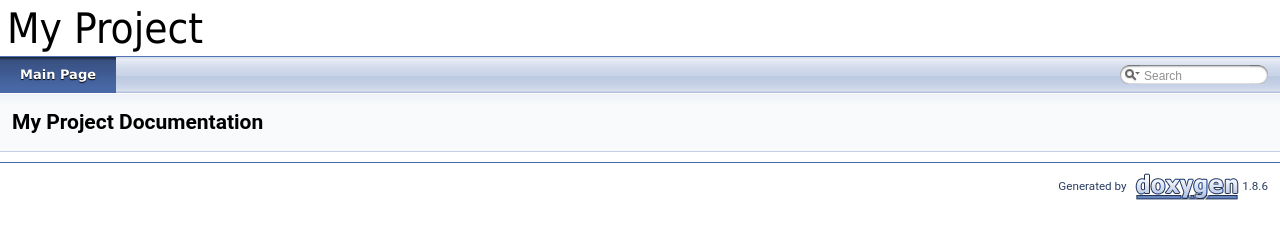
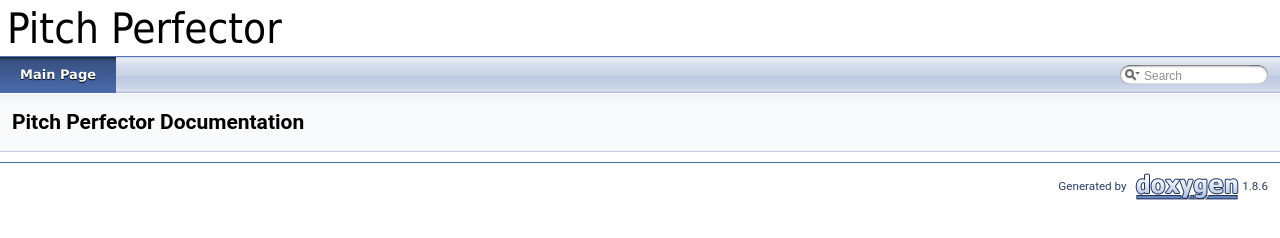
Before and after one commit to a2198699s/pitch-perfector, a plain HTML site: page html/index.html in a window 1280 px wide. Drawn offline with Linux system fonts and the light colour scheme.

Commit message:
Deploy code docs to GitHub Pages Travis build: 39
Commit: 3edabc603a9fd3fdddf149bf90ff8800264c1ab1

```diff
--- a/html/index.html
+++ b/html/index.html
@@ -4,7 +4,7 @@
 <meta http-equiv="Content-Type" content="text/xhtml;charset=UTF-8"/>
 <meta http-equiv="X-UA-Compatible" content="IE=9"/>
 <meta name="generator" content="Doxygen 1.8.6"/>
-<title>My Project: Main Page</title>
+<title>Pitch Perfector: Main Page</title>
 <link href="tabs.css" rel="stylesheet" type="text/css"/>
 <script type="text/javascript" src="jquery.js"></script>
 <script type="text/javascript" src="dynsections.js"></script>
@@ -22,7 +22,7 @@
  <tbody>
  <tr style="height: 56px;">
   <td style="padding-left: 0.5em;">
-   <div id="projectname">My Project
+   <div id="projectname">Pitch Perfector
    </div>
   </td>
  </tr>
@@ -72,7 +72,7 @@ var searchBox = new SearchBox("searchBox", "search",false,'Search');
 
 <div class="header">
   <div class="headertitle">
-<div class="title">My Project Documentation</div>  </div>
+<div class="title">Pitch Perfector Documentation</div>  </div>
 </div><!--header-->
 <div class="contents">
 </div><!-- contents -->
```
Also changed, not shown: 2 other files.
